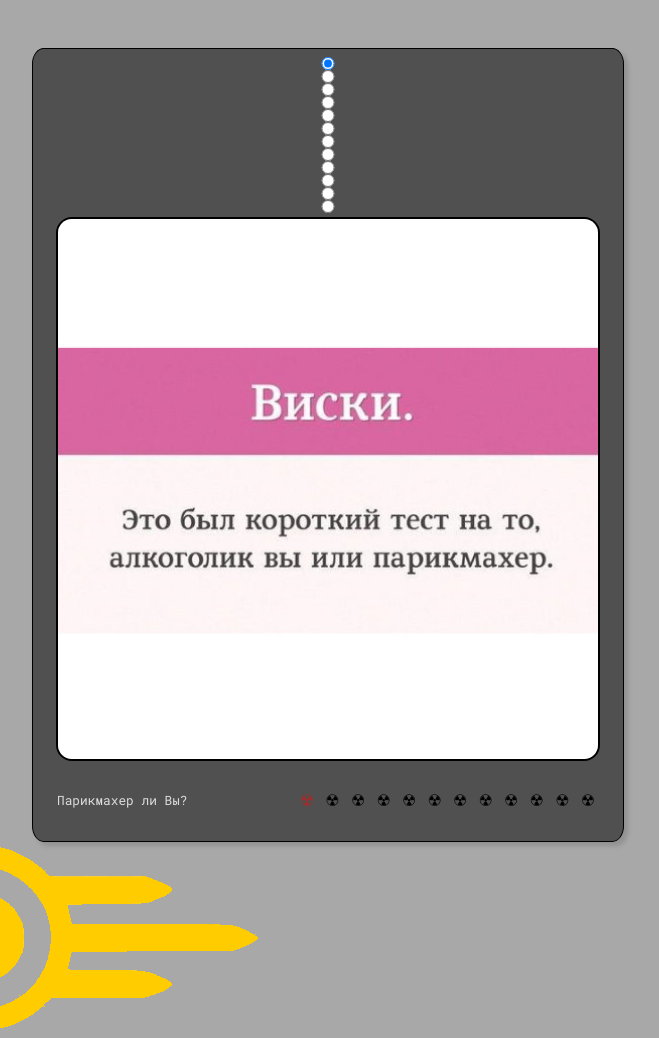
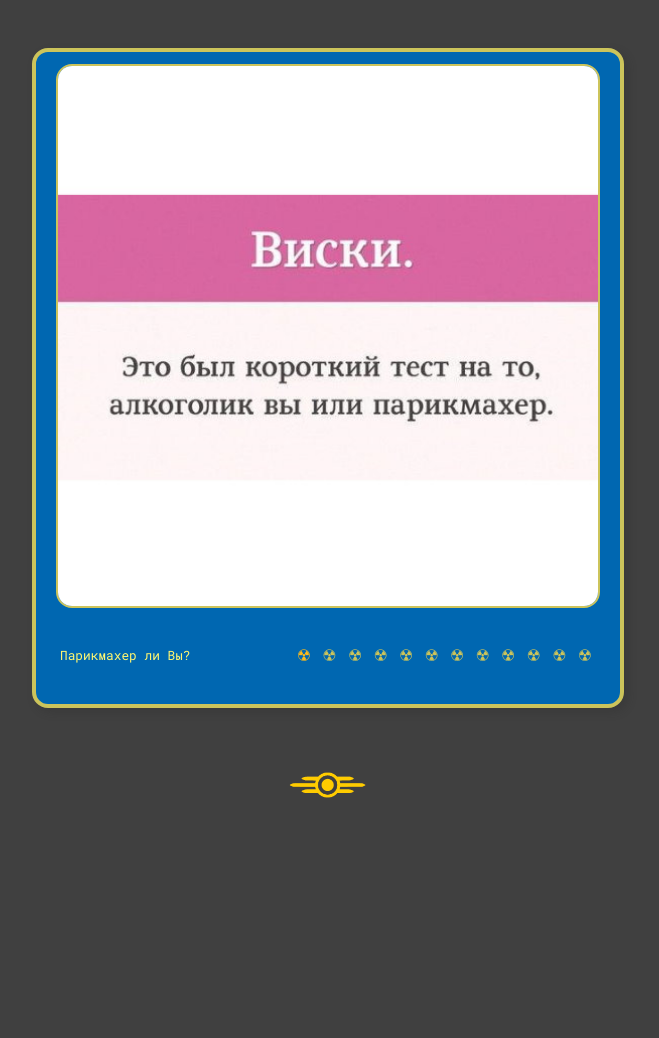
Before and after one commit to madkorney/cssMemSlider, a plain HTML site: page cssMemSlider/index.html in a window 1280 px wide. Shown: the whole page, without its empty margins (312-971 px from the left). After the commit the page ends 802 px from the top, so only its background shows below. Drawn offline with Linux system fonts and the light colour scheme.

Commit message:
fix: update colors (Mon, May 16, 2022 10:37:04 AM)

```diff
--- a/cssMemSlider/css/main.css
+++ b/cssMemSlider/css/main.css
@@ -5,7 +5,11 @@
 }
 
 :root {
-  --btn-active-color: brown;
+  --btn-active-color: rgb(252, 186, 27);
+  --light-yellow-color: rgb(255, 247, 113);
+  --dark-yellow-color: rgb(204, 196, 91);
+  --dark-blue-color: rgb(0, 103, 177);
+  --light-blue-color: rgb(73, 122, 181);
 }
 
 * {
@@ -16,18 +20,16 @@
 }
 
 body {
-  background-color: rgba(128, 128, 128, 0.678);
+  background-color: rgb(64, 64, 64);
 }
-
-input[name="radiobtn"] {
+.radiobtn {
   display: none;
 }
 
 .slider-container {
-  background: rgb(80, 80, 80);
-  /* linear-gradient(149deg, rgb(247, 0, 255) 0%, rgb(255, 145, 0) 100%); */
+  background: var(--dark-blue-color);
+  /* rgb(80, 80, 80); */
   display: flex;
-  /* align-items: center; */
   flex-direction: column;
   justify-content: flex-start;
 
@@ -39,15 +41,15 @@ input[name="radiobtn"] {
   margin-top: 3rem;
   padding: 0.5rem;
 
+  border: 4px solid var(--dark-yellow-color);
+  border-radius: 1rem;
 
-  border: 1px solid black;
-  border-radius: 2%;
-  box-shadow: 0.25rem 0.25rem 0.25rem rgba(80, 80, 80, 0.25);
+  box-shadow: 0.25rem 0.25rem 0.5rem rgba(40, 40, 40, 0.25);
   /* offset-x | offset-y | blur-radius | color */
 }
 
 .slider-frame {
-  border: 2px solid black;
+  border: 2px solid var(--dark-yellow-color);
   border-radius: 1rem;
   width: calc(100vw - 3rem);
   height: calc(100vw - 3rem);
@@ -77,10 +79,6 @@ input[name="radiobtn"] {
   transition: 0.6s;
 }
 
-.slider-item {
-  /*  reserved  */
-}
-
 .slider-img {
   height: calc(100vw - 3rem);
   max-height: 34rem;
@@ -98,11 +96,7 @@ input[name="radiobtn"] {
   align-items: center;
 }
 
-.title-slider {
-  /*  reserved  */
-}
-
-@media (max-width: 568px) {
+@media (max-width: 500px) {
   .nav-container {
     flex-direction: column-reverse;
     justify-content: center;
@@ -139,22 +133,22 @@ input[name="radiobtn"] {
   font-weight: 500;
   font-size: 0.8rem;
   width: 11rem;
-  color:rgb(220, 220, 220);
+  color: var(--light-yellow-color);
 }
 
 .nav-buttons {
-  /* border: 1px solid red; */
   display: flex;
   flex-direction: row;
   gap: 0.2rem;
   align-items: center;
   justify-content: center;
-  height: 2rem;
+  height: 3rem;
 }
 
 .nav-btn {
   border: 0.25rem solid transparent;
   transition: 0.5s;
+  color: var(--dark-yellow-color);
 }
 
 .nav-btn:hover {
@@ -272,3 +266,15 @@ input[name="radiobtn"] {
 #radio_12:checked~.nav-container .nav-buttons #label12 {
   color: var(--btn-active-color);
 }
+
+.footer-container {
+  margin-top: 4rem;
+  display: flex;
+  justify-content: center;
+}
+
+.footer-container img {
+  width: 5rem;
+  height: auto;
+
+}
```
